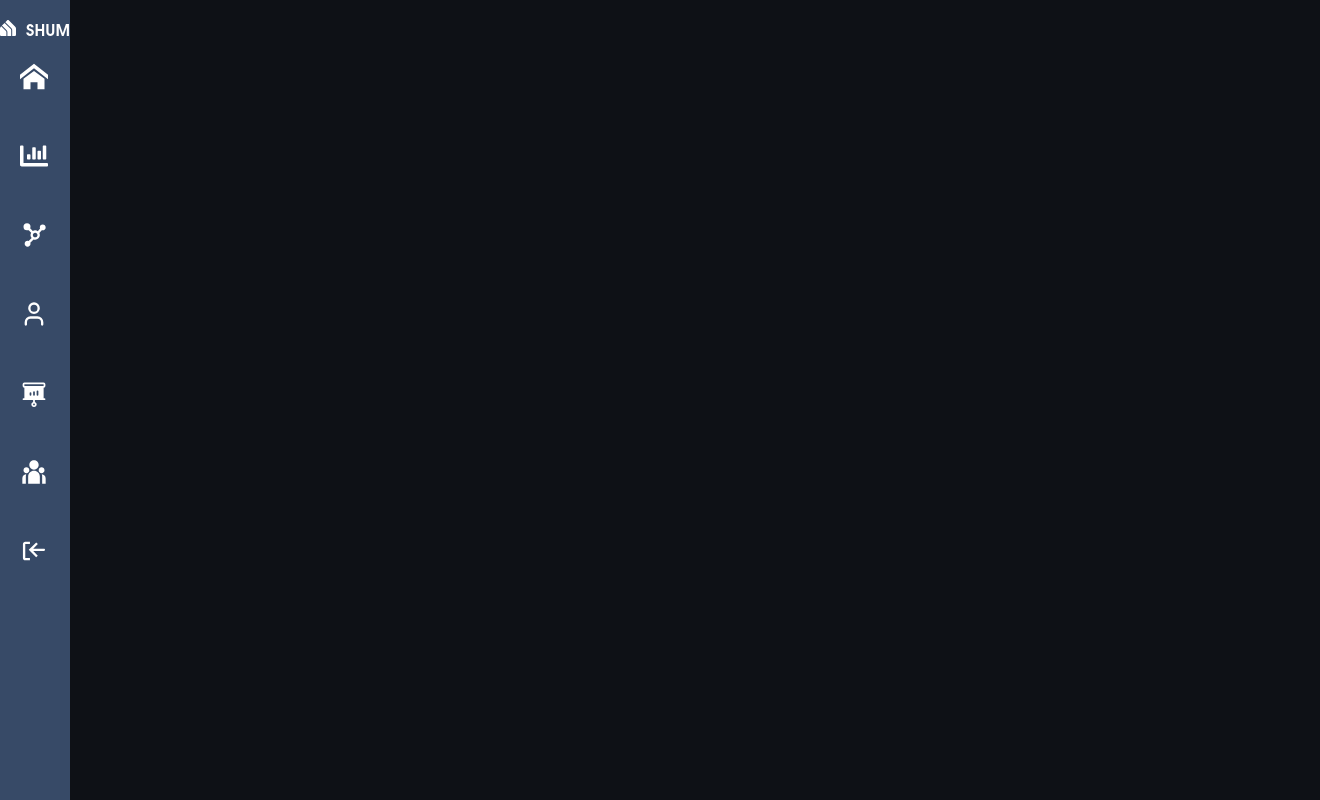
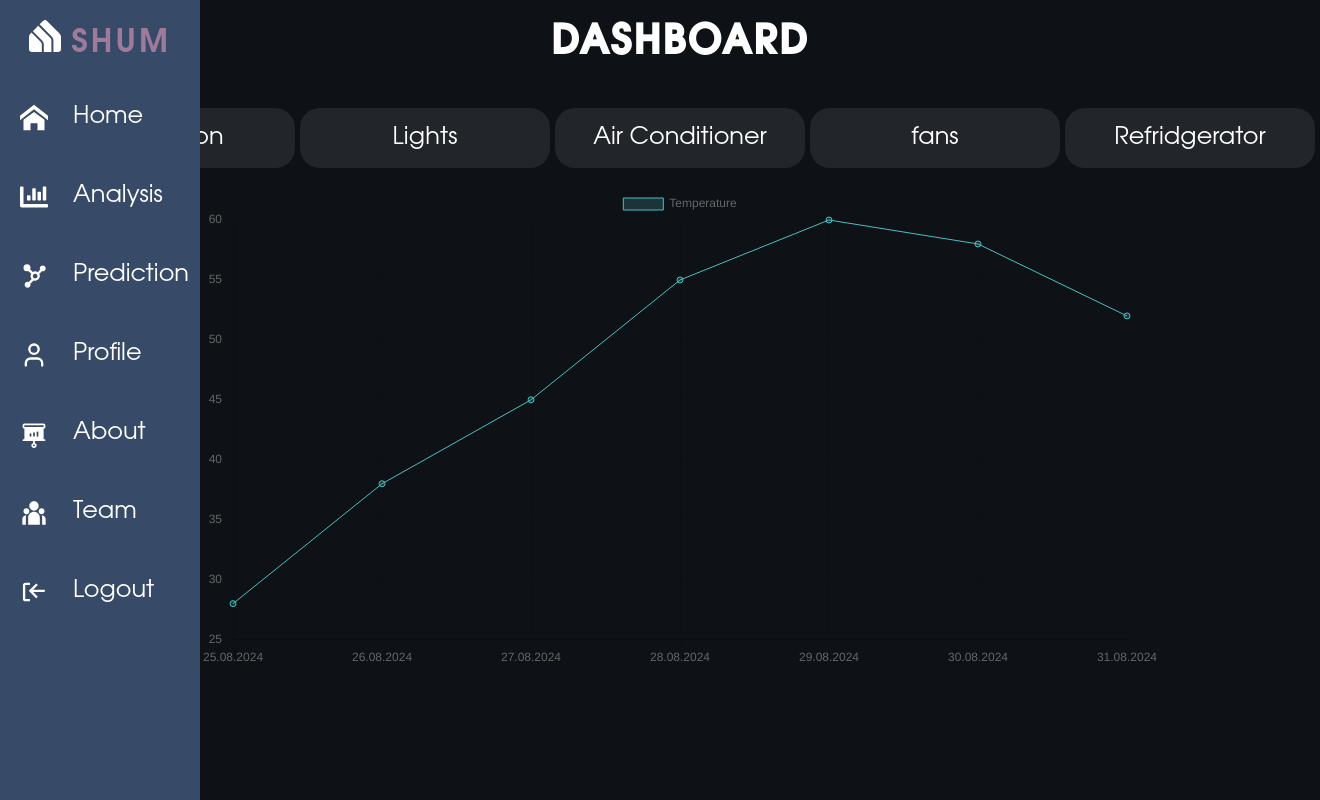
Before and after one commit to sheikabdulrafi/shum, a React (Vite) app: page /home in a window 1280 px wide. Shown: the whole page, 1320 px wide, since content can reach past the window. Built offline with nearby package versions, Linux system fonts and the light colour scheme.

Commit message:
added charts in dashboard page

```diff
--- a/package.json
+++ b/package.json
@@ -10,7 +10,9 @@
     "preview": "vite preview"
   },
   "dependencies": {
+    "chart.js": "^4.4.4",
     "react": "^18.3.1",
+    "react-chartjs-2": "^5.2.0",
     "react-dom": "^18.3.1",
     "react-icons": "^5.3.0",
     "react-router-dom": "^6.26.1",
--- a/src/App.jsx
+++ b/src/App.jsx
@@ -2,6 +2,7 @@ import "./Styles/styles.scss";
 import { BrowserRouter as Router, Routes, Route } from "react-router-dom";
 import Dashboard from "./Pages/Dashboard";
 import SideBar from "./Components/SideBar";
+import Home from "./Pages/Home";
 
 const App = () => {
   return (
@@ -9,6 +10,7 @@ const App = () => {
       <SideBar />
       <Routes>
         <Route path="/" element={<Dashboard />} />
+        <Route path="/home" element={<Home />} />
       </Routes>
     </Router>
   );
--- /dev/null
+++ b/src/Components/LineChart.jsx
@@ -0,0 +1,63 @@
+import { Line } from "react-chartjs-2";
+import {
+  Chart,
+  CategoryScale,
+  LinearScale,
+  PointElement,
+  LineElement,
+  Legend,
+  Tooltip,
+  Title,
+} from "chart.js";
+
+Chart.register(
+  CategoryScale,
+  LinearScale,
+  PointElement,
+  LineElement,
+  Legend,
+  Tooltip,
+  Title
+);
+
+function getLastSevenDays() {
+    const dates = [];
+    const today = new Date();
+
+    // Function to format date as DD.MM.YYYY
+    function formatDate(date) {
+      const day = String(date.getDate()).padStart(2, '0');
+      const month = String(date.getMonth() + 1).padStart(2, '0'); // Months are 0-based
+      const year = date.getFullYear();
+      return `${day}.${month}.${year}`;
+    }
+
+    // Loop to get the last 6 days including today
+    for (let i = 6; i >= 0; i--) {
+      const date = new Date(today);
+      date.setDate(today.getDate() - i);
+      dates.push(formatDate(date));
+    }
+
+    return dates;
+  }
+
+const LineChart = () => {
+  const options = {};
+  const data = {
+    labels: getLastSevenDays(),
+    datasets: [
+      {
+        label: "Temperature",
+        data: [28, 38, 45, 55, 60, 58, 52],
+        backgroundColor: "rgba(75, 192, 192, 0.2)",
+        borderColor: "rgba(75, 192, 192, 1)",
+        borderWidth: 1,
+      },
+    ],
+  };
+
+  return <Line options={options} data={data} />;
+};
+
+export default LineChart;
--- a/src/Components/SideBar.jsx
+++ b/src/Components/SideBar.jsx
@@ -17,7 +17,7 @@ const SideBar = () => {
       </h3>
       <ul>
         <li>
-          <Link to={"#"}>
+          <Link to={"/home"}>
             <ImHome /> <span>Home</span>
           </Link>
         </li>
--- /dev/null
+++ b/src/Pages/Home.jsx
@@ -0,0 +1,29 @@
+import LineChart from "../Components/LineChart";
+
+const itemsData = {
+  Television: "",
+  Lights: "",
+  "Air Conditioner": "",
+  fans: "",
+  Refridgerator: "",
+};
+
+const Home = () => {
+  return (
+    <section className="HomeSection">
+      <h1>Dashboard</h1>
+      <div className="items">
+        {Object.keys(itemsData).map((item, index) => (
+          <div key={index} className="item">
+            {item}
+          </div>
+        ))}
+      </div>
+      <div className="graph">
+        <LineChart />
+      </div>
+    </section>
+  );
+};
+
+export default Home;
--- a/src/Styles/styles.scss
+++ b/src/Styles/styles.scss
@@ -5,6 +5,12 @@
   color: white;
   font-family: Montserrat, Montserrat-Fixed, Avenir, "Avenir Next LT Pro",
     Corbel, "URW Gothic", source-sans-pro, sans-serif;
+}
+
+::-webkit-scrollbar {
+  width: 5px;
+  border-radius: 20px;
+  background-color: #374a67;
 }
 
 body {
@@ -140,3 +146,45 @@ nav {
     opacity: 0.1;
   }
 }
+
+.HomeSection {
+  display: flex;
+  flex-direction: column;
+  align-items: center;
+  justify-content: center;
+  height: auto;
+
+  > h1 {
+    font-size: 2.5rem;
+    font-weight: 900;
+    text-transform: uppercase;
+    letter-spacing: 2px;
+    margin: 20px 0px;
+  }
+
+  > .items {
+    display: flex;
+    flex-direction: row;
+    width: 100vw;
+    height: 100px;
+    align-items: center;
+    justify-content: space-evenly;
+    overflow-x: scroll;
+
+    > .item {
+      width: 250px;
+      height: 60px;
+      background-color: rgba(255, 255, 255, 0.082);
+      border-radius: 20px;
+      display: flex;
+      align-items: center;
+      justify-content: center;
+      font-size: 1.5rem;
+    }
+  }
+
+  .graph {
+    width: 80%;
+    height: 500px;
+  }
+}
```
Also changed, not shown: 1 other file (tests, documents, lock files or other folders).
